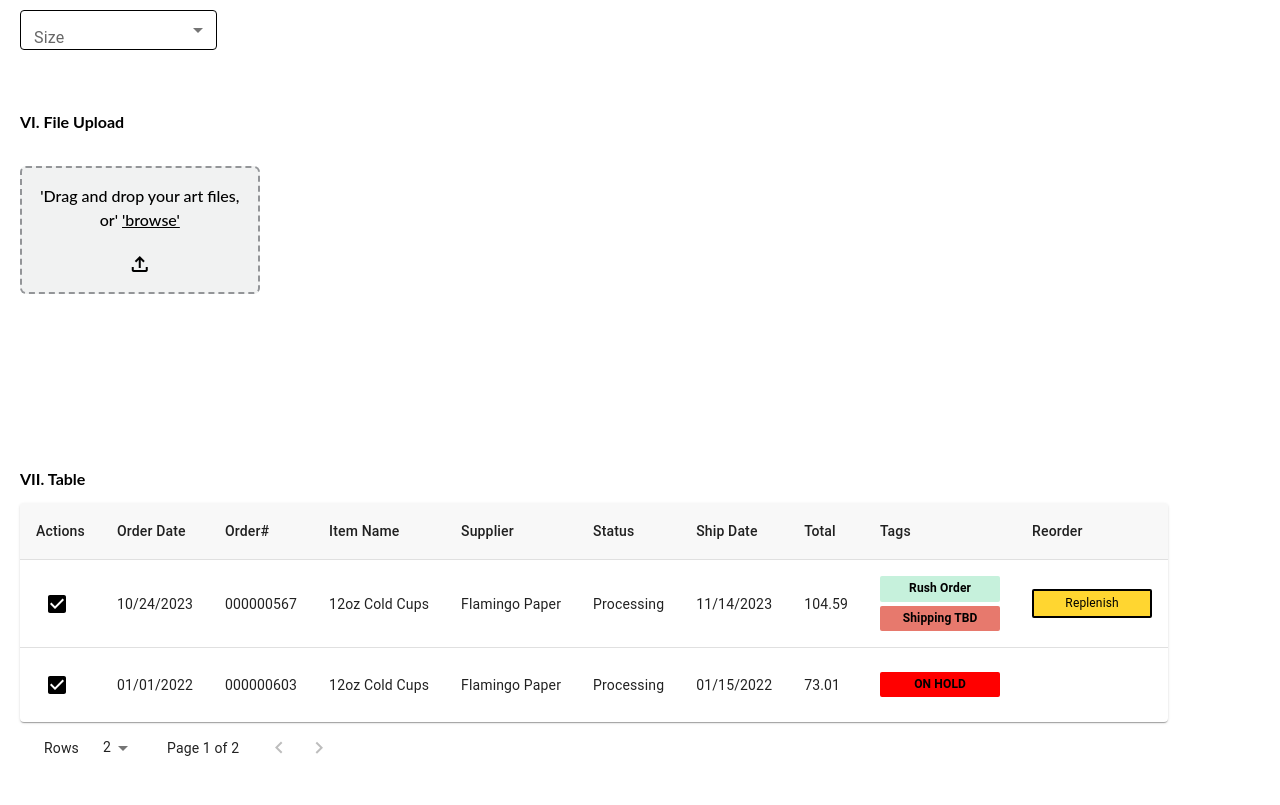
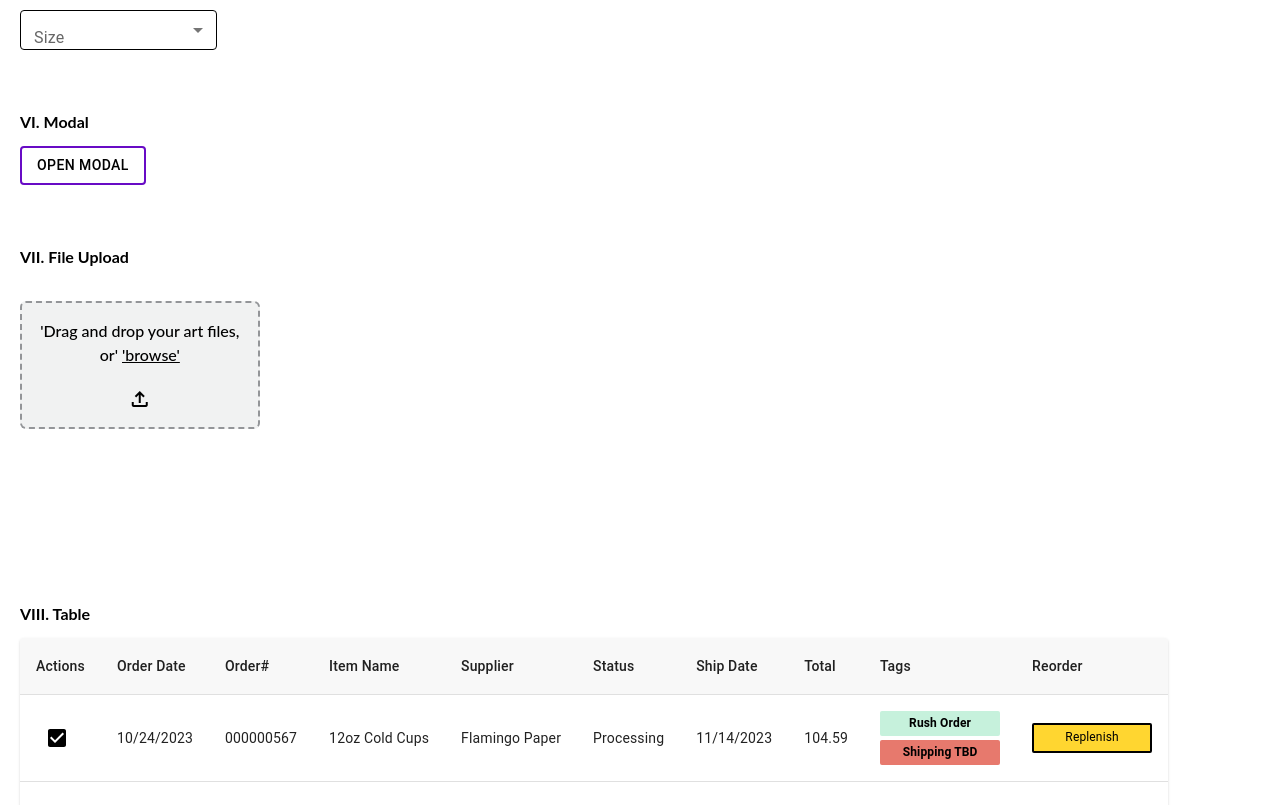
Before and after one commit to Templi/templi-ui-components, a Next.js app: page / in a window 1280 px wide. Shown: the part 731-1536 px from the top of the page. Built offline with nearby package versions, Linux system fonts and the light colour scheme.

Commit message:
feat: Add StyledModal component
Add styeld component modal

```diff
--- /dev/null
+++ b/components/StyledModal.tsx
@@ -0,0 +1,35 @@
+import { Modal } from '@mui/material'
+import { Dispatch, SetStateAction } from 'react'
+import { SlideinModalHeader } from './SlideinModalHeader'
+
+type StyledModalProps = {
+  isDiplayed: boolean
+  setIsDisplayed: Dispatch<SetStateAction<boolean>>
+  onClose?: () => void | undefined
+  header?: React.ReactNode
+  content?: React.ReactNode
+  modalId?: string
+}
+export default function StyledModal(props: StyledModalProps) {
+  const { modalId, isDiplayed, setIsDisplayed, onClose, header, content } =
+    props
+  return (
+    <Modal
+      className='z-10 overflow-y-auto'
+      id={modalId}
+      open={isDiplayed}
+      onClose={onClose}
+    >
+      <div className='absolute left-[15vw] min-h-[400px] [top-[5vh] w-[70vw] rounded-md border-solid bg-pure-white md:left-[25vw] md:w-[50vw] lg:left-[25vw]'>
+        {header}
+        {!header && (
+          <SlideinModalHeader
+            title='Modal'
+            onClose={onClose}
+          ></SlideinModalHeader>
+        )}
+        {content}
+      </div>
+    </Modal>
+  )
+}
--- a/pages/index.tsx
+++ b/pages/index.tsx
@@ -11,10 +11,12 @@ import TextTag from '@/components/TextTag'
 import AddNewProductPage from '@/components/AddNewProductPage'
 import { Dropdown } from '@/components/Dropdown'
 import FileUpload from '@/components/FileUpload'
+import StyledModal from '@/components/StyledModal'
 
 export default function Home() {
   const [showSlideInDrawer, setShowSlideInDrawer] = useState(false)
   const [slideInDrawerSize, setSlideInDrawerSize] = useState('')
+  const [showModal, setShowModal] = useState(false)
 
   return (
     <main
@@ -131,7 +133,20 @@ export default function Home() {
         />
       </div>
       <div className='flex flex-col items-start justify-center gap-3'>
-        <span className='font-bold'>VI. File Upload</span>
+        <span className='font-bold'>VI. Modal</span>
+        <StyledButton
+          label='Open Modal'
+          color='purple'
+          onClick={() => setShowModal(true)}
+        />
+        <StyledModal
+          isDiplayed={showModal}
+          setIsDisplayed={setShowModal}
+          onClose={() => setShowModal(false)}
+        />
+      </div>
+      <div className='flex flex-col items-start justify-center gap-3'>
+        <span className='font-bold'>VII. File Upload</span>
         <FileUpload
           apiCall={() => {
             alert('File uploaded')
@@ -144,7 +159,7 @@ export default function Home() {
         />
       </div>
       <div className='flex flex-col items-start justify-center gap-3'>
-        <span className='font-bold'>VII. Table</span>
+        <span className='font-bold'>VIII. Table</span>
         <Table></Table>
       </div>
       <AddNewProductPage />
```
